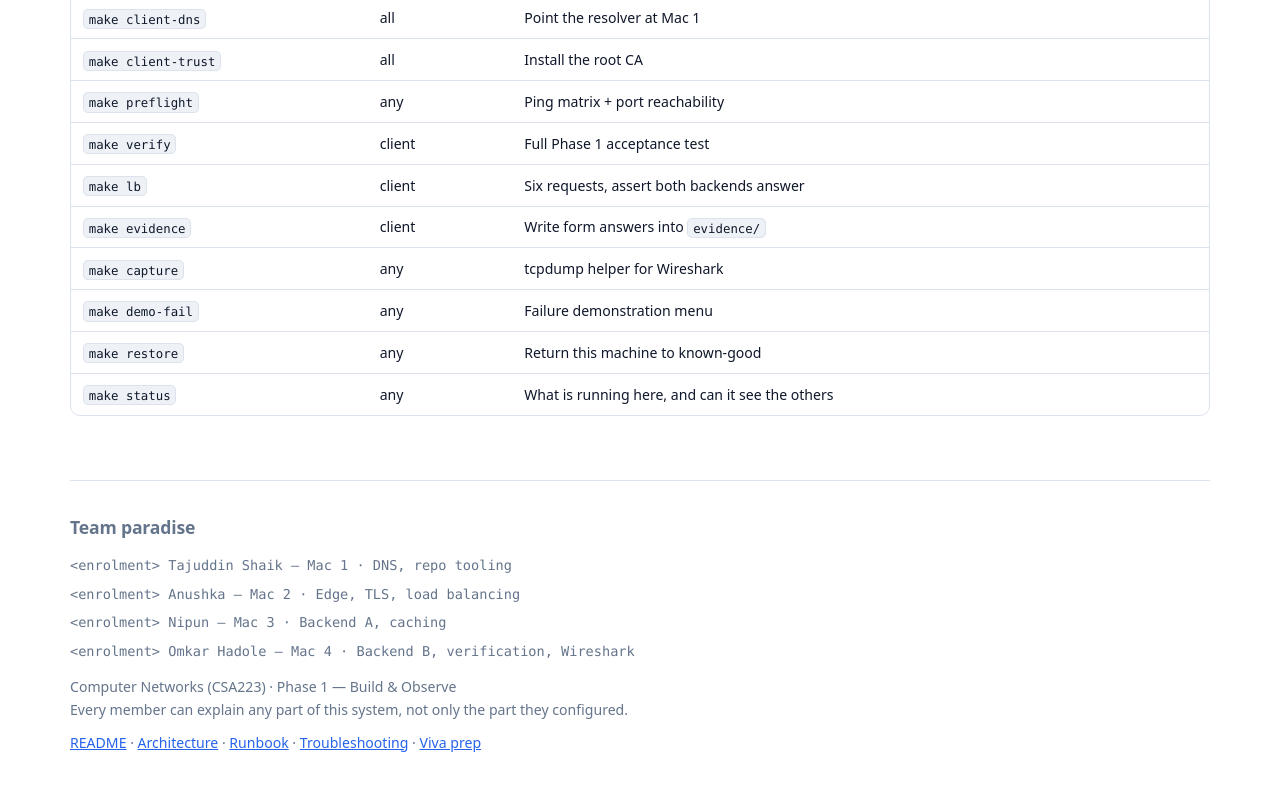
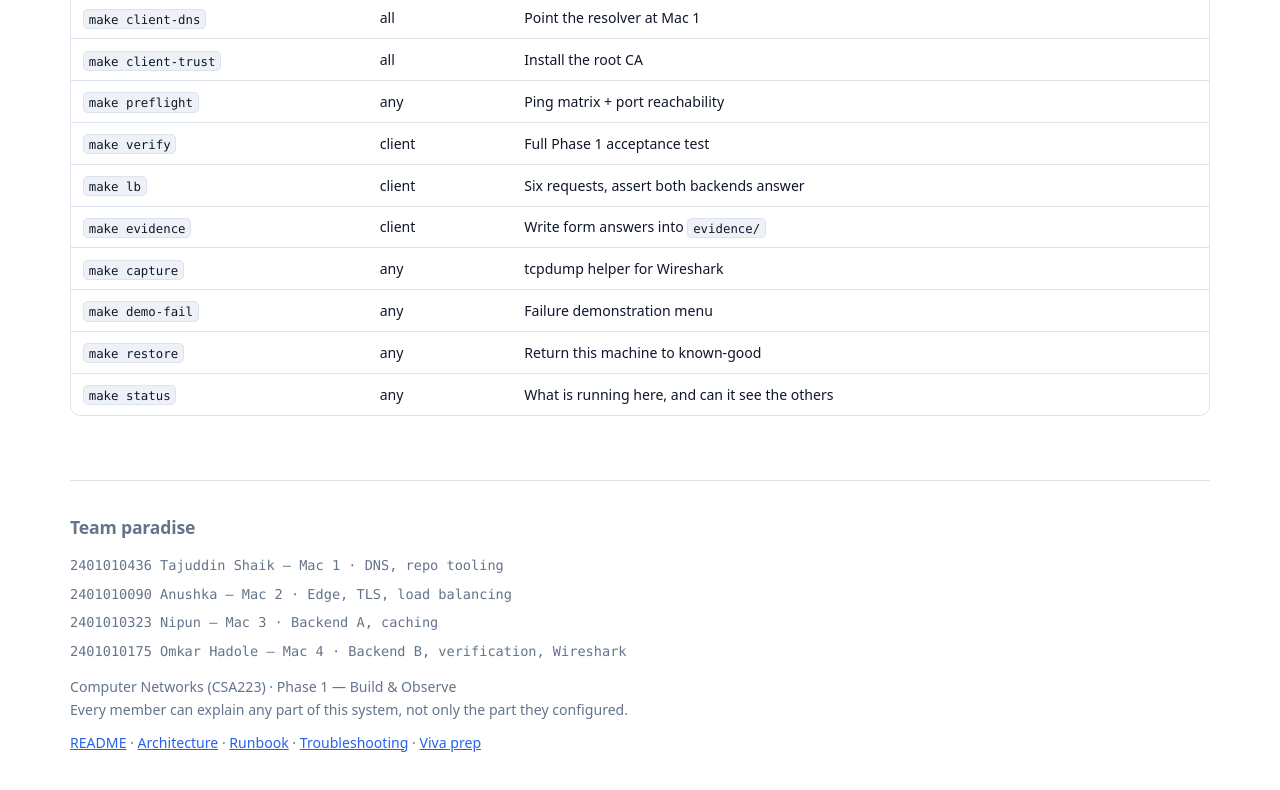
Before and after one commit to Taj-2005/paradise, a plain HTML site: page docs/index.html in a window 1280 px wide. Shown: the part 9932-10722 px from the top of the page. Drawn offline with Linux system fonts and the light colour scheme.

Commit message:
docs(readme): record enrolment numbers for all four members
The submission form requires every member's enrolment number, and states that
the repository README must list them. They are also how duplicate submissions
are detected across sections.

```diff
--- a/docs/index.html
+++ b/docs/index.html
@@ -794,10 +794,10 @@ kill &lt;pid&gt;</code></pre></div>
   <div class="wrap" style="padding:0">
     <h3 style="margin-top:0">Team paradise</h3>
     <div class="members" id="members">
-      <div>&lt;enrolment&gt; Tajuddin Shaik — Mac 1 · DNS, repo tooling</div>
-      <div>&lt;enrolment&gt; Anushka — Mac 2 · Edge, TLS, load balancing</div>
-      <div>&lt;enrolment&gt; Nipun — Mac 3 · Backend A, caching</div>
-      <div>&lt;enrolment&gt; Omkar Hadole — Mac 4 · Backend B, verification, Wireshark</div>
+      <div>2401010436 Tajuddin Shaik — Mac 1 · DNS, repo tooling</div>
+      <div>2401010090 Anushka — Mac 2 · Edge, TLS, load balancing</div>
+      <div>2401010323 Nipun — Mac 3 · Backend A, caching</div>
+      <div>2401010175 Omkar Hadole — Mac 4 · Backend B, verification, Wireshark</div>
     </div>
     <p>Computer Networks (CSA223) · Phase 1 — Build &amp; Observe<br>
     Every member can explain any part of this system, not only the part they configured.</p>
```
Also changed, not shown: README.md.
